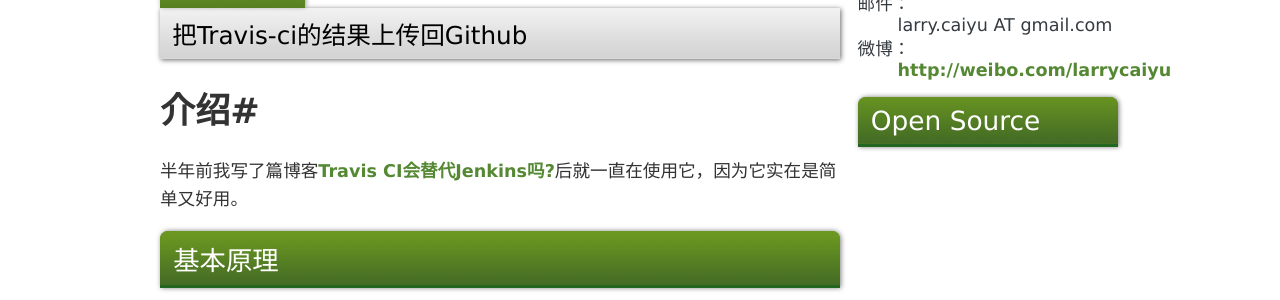
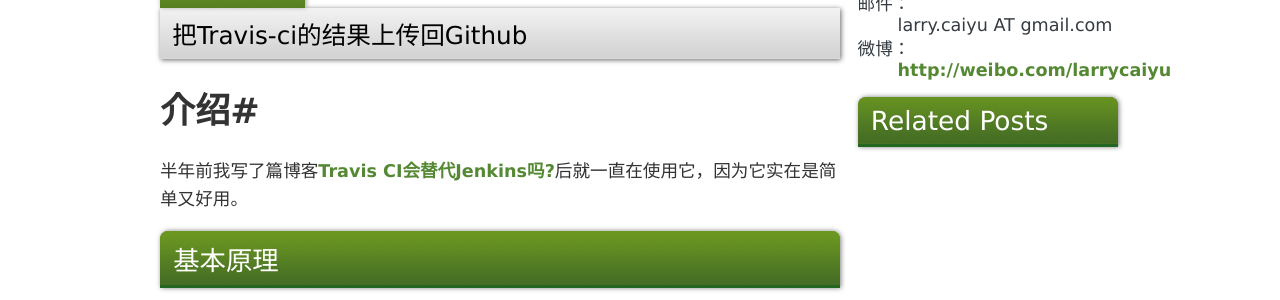
Before and after one commit to larrycai/larrycai.github.com, a Jekyll site: the page built from index.html, in a window 1280 px wide and 900 px high. Shown: the part 261-561 px from the top of the window. Built offline with Jekyll 4.4.1, drawn with Linux system fonts in a browser that asks for light colours; Markdown is read by kramdown in place of the engine named in the settings; comment, search, counter and statistics services are not loaded.

Commit message:
remove github project, and add related post

```diff
--- a/index.html
+++ b/index.html
@@ -45,25 +45,16 @@ full_posts: 3
 
     </div>
   </div>
-  <h2>Open Source</h2>
-  <div id='github-projects'></div>
+  <h2>Related Posts</h2>
+  <div class='sidebar'>
+  <table class="post-list">
+    {% for post in site.related_posts limit:10 %}
+      <tr>
+        <th><a href='{{ post.url }}'>{{ post.title }}</a></th>
+        <td>{{ post.date | date: "%d %B %Y" }}</td>
+        <td><a href='{{post.url}}#disqus_thread'>Comments</a></td>
+      </tr>
+    {% endfor %}
+  </table>
 </div>
-
-<script type="text/javascript" charset="utf-8">
-  $.githubUser('larrycai', function(data) {
-    $('#github-projects').html('');
-
-    var repos = data.user.repositories;
-    repos.sort(function(a,b) {
-      return b.watchers - a.watchers;
-    });
-
-    $(repos.slice(0,8)).each(function() {
-      $('#github-projects').append("\
-<div class='repo'>\
-  <h3><a href='" + this.url + "'>" + this.name + "</a></h3>\
-  <span class='desc'>"+this.description+"</span>\
-</div>");
-    });
-  });
-</script>
+</div>
```
